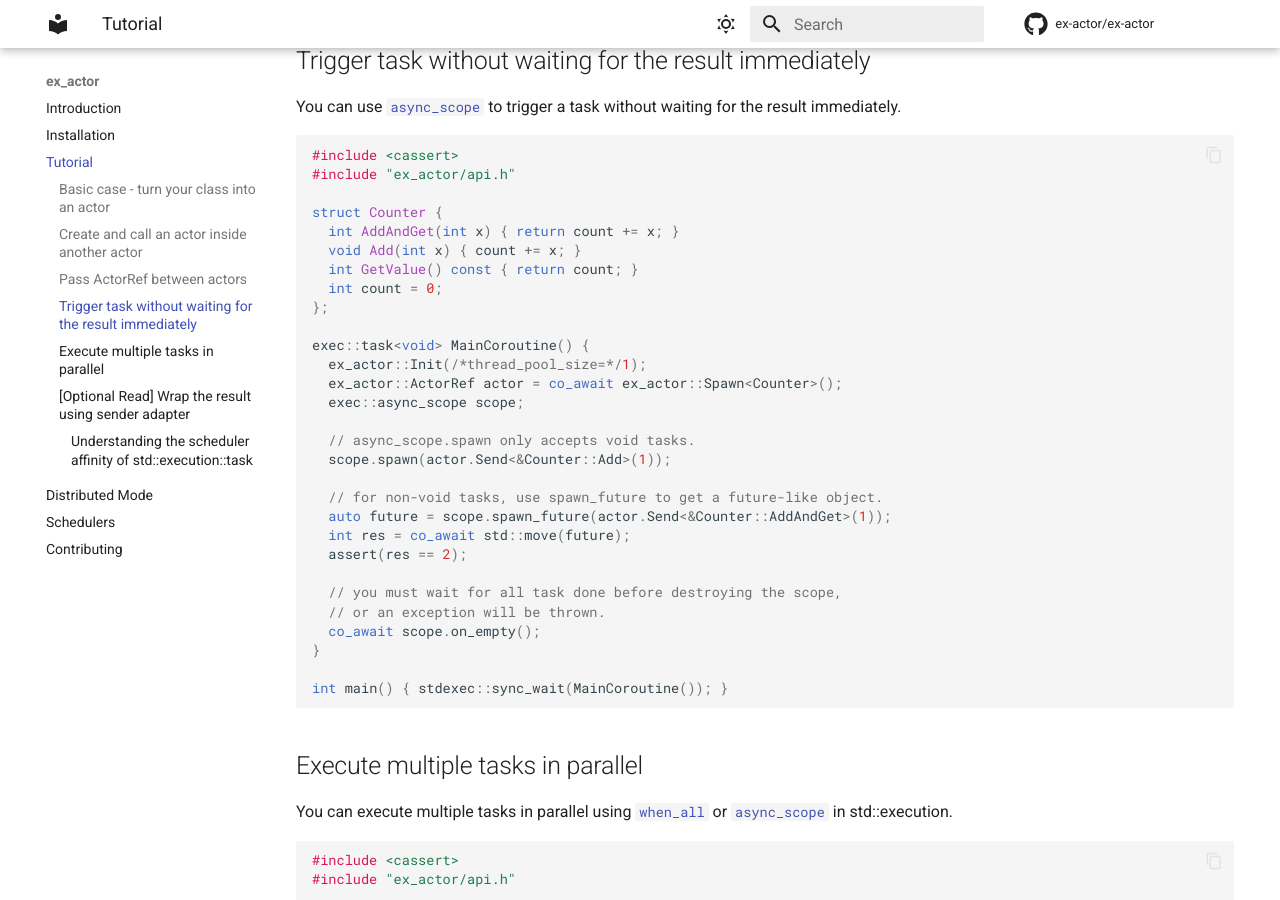
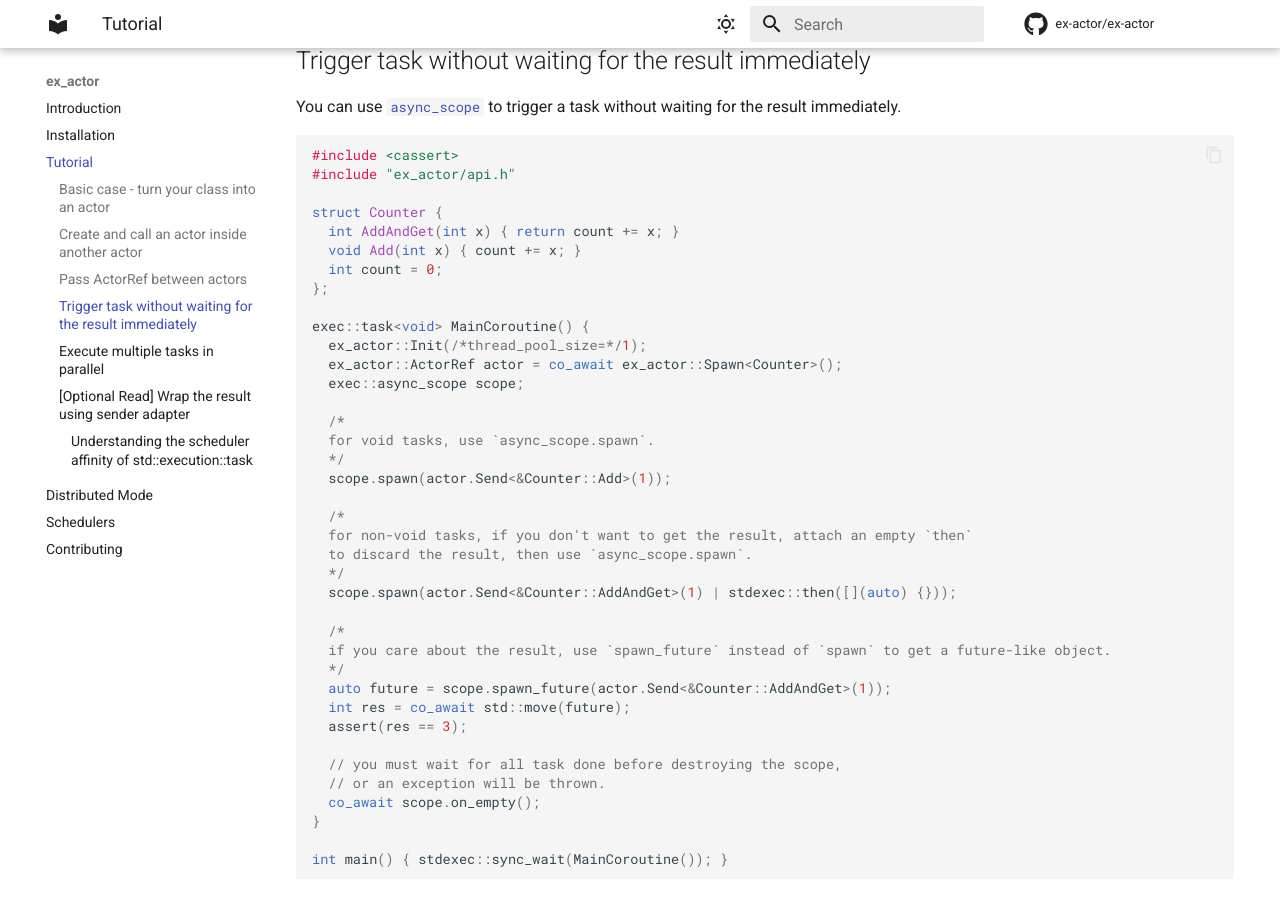
Before and after one commit to ex-actor/ex-actor, an MkDocs documentation site: the page built from docs/contents/tutorial.md, in a window 1280 px wide and 900 px high, scrolled down 3346 px. Built offline with MkDocs 1.6.1 and Material for MkDocs 9.7.7, drawn with Linux system fonts in a browser that asks for light colours; comment, search, counter and statistics services are not loaded.

Commit message:
[doc] use empty then to discard result example (#119)

```diff
--- a/docs/contents/tutorial.md
+++ b/docs/contents/tutorial.md
@@ -189,7 +189,6 @@ You can use [`async_scope`](https://kirkshoop.github.io/async_scope/asyncscope.h
 struct Counter {
   int AddAndGet(int x) { return count += x; }
   void Add(int x) { count += x; }
-  int GetValue() const { return count; }
   int count = 0;
 };
 
@@ -198,13 +197,23 @@ exec::task<void> MainCoroutine() {
   ex_actor::ActorRef actor = co_await ex_actor::Spawn<Counter>();
   exec::async_scope scope;
 
-  // async_scope.spawn only accepts void tasks.
+  /*
+  for void tasks, use `async_scope.spawn`.
+  */
   scope.spawn(actor.Send<&Counter::Add>(1));
 
-  // for non-void tasks, use spawn_future to get a future-like object.
+  /*
+  for non-void tasks, if you don't want to get the result, attach an empty `then`
+  to discard the result, then use `async_scope.spawn`.
+  */
+  scope.spawn(actor.Send<&Counter::AddAndGet>(1) | stdexec::then([](auto) {}));
+
+  /*
+  if you care about the result, use `spawn_future` instead of `spawn` to get a future-like object.
+  */
   auto future = scope.spawn_future(actor.Send<&Counter::AddAndGet>(1));
   int res = co_await std::move(future);
-  assert(res == 2);
+  assert(res == 3);
 
   // you must wait for all task done before destroying the scope,
   // or an exception will be thrown.
```
